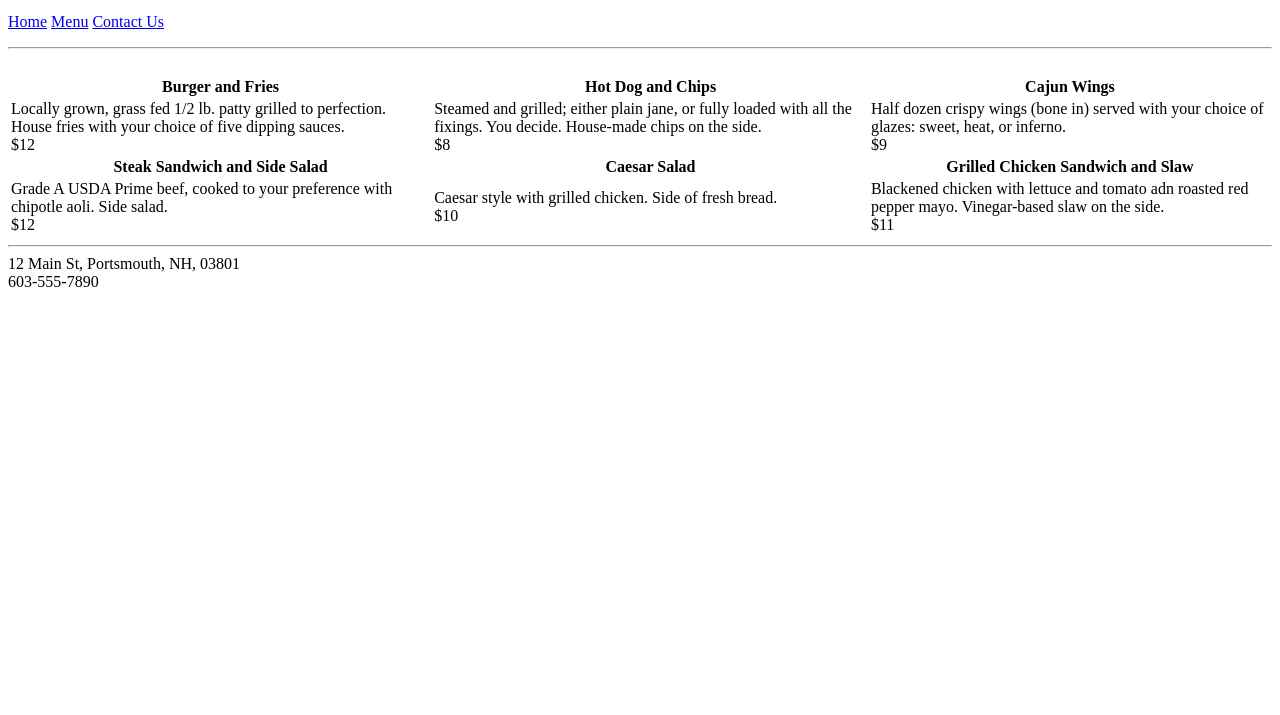
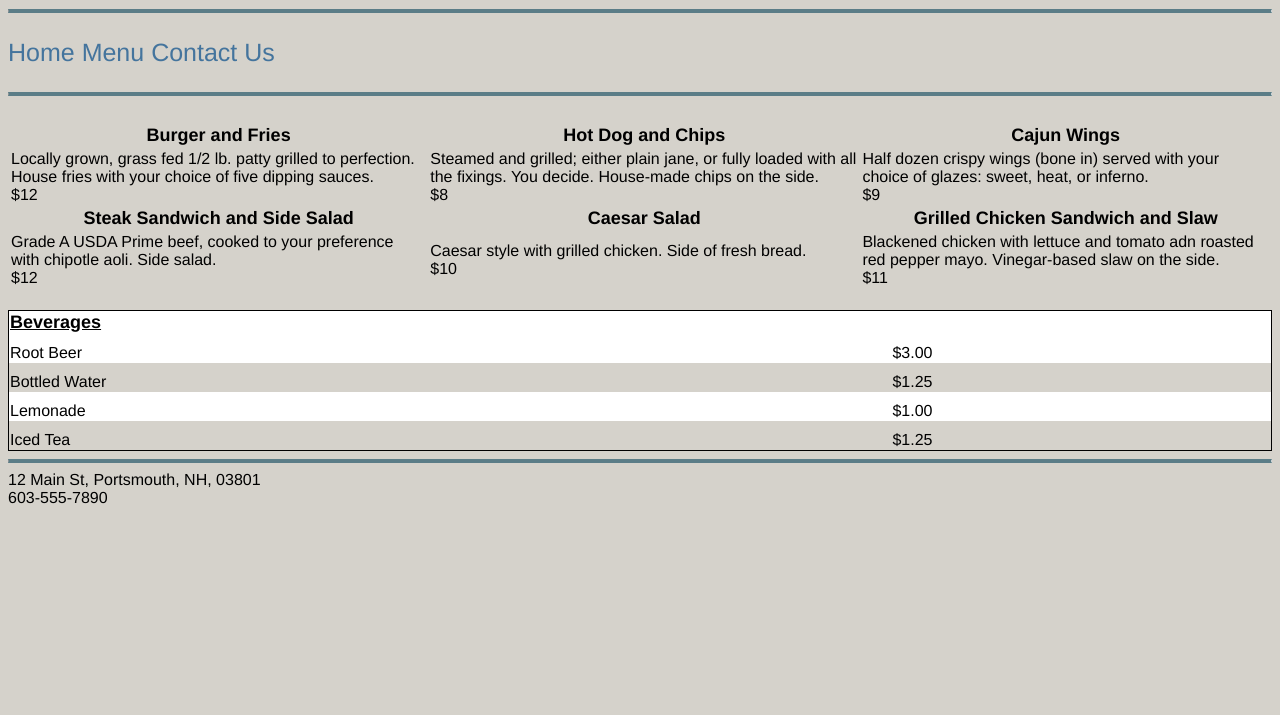
Before and after one commit to mtcole603/restaurant, a plain HTML site: page menu.html in a window 1280 px wide. Shown: the part 85-800 px from the top of the page. Drawn offline with Linux system fonts and the light colour scheme.

Commit message:
CSS updates for code assessment part 2

```diff
--- a/menu.html
+++ b/menu.html
@@ -2,6 +2,31 @@
 <html>
   <head>
     <title>Portsmouth Pub and Grill Menu</title>
+    <link href="restaurantStyles.css" rel="stylesheet" type="text/css" />
+    <style>
+      body {
+        background-color: #d5d2cb; /*in flowers by kinkajou888 - colourlovers.com */
+      }
+      th {
+        font-size: 18px;
+      }
+      #drinkMenu {
+        margin-top: 20px;
+        border: 1px solid;
+        border-collapse: collapse;
+        width: 100%;
+      }
+      #drinkMenu th {
+        text-align:left;
+        text-decoration: underline;
+      }
+      #drinkMenu td {
+        padding-top: 10px;
+      }
+      #drinkMenu tr:nth-child(odd) {
+        background-color: #ffffff;
+      }
+    </style>
   </head>
   <body>
     <div id="title">
@@ -17,7 +42,7 @@
     </div>
   <hr />
   <div id="menu">
-    <table>
+    <table id="foodMenu">
       <tr>
         <th>Burger and Fries</th>
         <th>Hot Dog and Chips</th>
@@ -40,6 +65,32 @@
         <td>Blackened chicken with lettuce and tomato adn roasted red pepper mayo.  Vinegar-based slaw on the side. <br /> $11</td>
       </tr>
     </table>
+    <table id="drinkMenu">
+    	<thead>
+    	<tr>
+    		<th>Beverages</th>
+        <th></th>
+    	</tr>
+    	</thead>
+    	<tbody>
+      	<tr>
+      		<td>Root Beer</td>
+      		<td>$3.00</td>
+      	</tr>
+      	<tr>
+      		<td>Bottled Water</td>
+      		<td>$1.25</td>
+      	</tr>
+      	<tr>
+      		<td>Lemonade</td>
+      		<td>$1.00</td>
+      	</tr>
+      	<tr>
+      		<td>Iced Tea</td>
+      		<td>$1.25</td>
+      	</tr>
+    	</tbody>
+    </table>
   </div>
   <div id="footer">
   <hr />
--- /dev/null
+++ b/restaurantStyles.css
@@ -0,0 +1,50 @@
+/* Common elements across all pages */
+body {
+	font-family: Helvetica, Arial, sans-serif;
+	background-color: #d5d2cb; /*in flowers by kinkajou888 - colourlovers.com */
+}
+
+h1 {
+	font-size: 40px;
+	line-height: 40px;
+	color: #44749d; /* corporate cobalt byt entitydesigns - colourlovers.com */
+}
+
+h2 {
+	font-size: 25px;
+	line-height: 40px;
+	color: #5b7d87; /* hush by oblivious - colourlovers.com */
+}
+
+hr {
+	border-top: 2px solid #5b7d87; /* hush by oblivious - colourlovers.com */
+	border-bottom: 2px solid #5b7d87;
+}
+
+a {
+     font-family: Helvetica, Arial, sans-serif;
+     font-weight: none;
+}
+
+a:link {
+      color: #44749d; /* corporate cobalt by entitydesign – colourlovers.com */
+      text-decoration: none;
+}
+
+a:hover {
+     color: #8c2238; /* chay33 by annapashmina – colourlovers.com */
+     font-weight: bold;
+}
+
+a:active {
+     color: #8c22328; /* chay33 by annapashmina -colourlovers.com */
+
+}
+
+a:visited {
+    color: #000000;
+}
+
+#navigation {
+    font-size: 25px;
+}
```
Also changed, not shown: contactUs.html (+15 -9 lines), index.html (+2 -1 lines).
